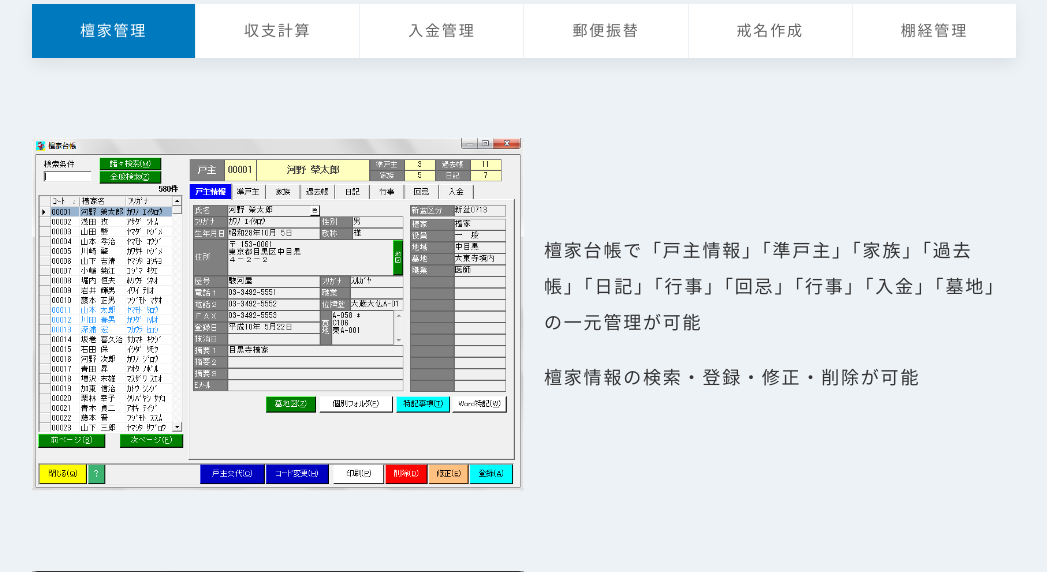
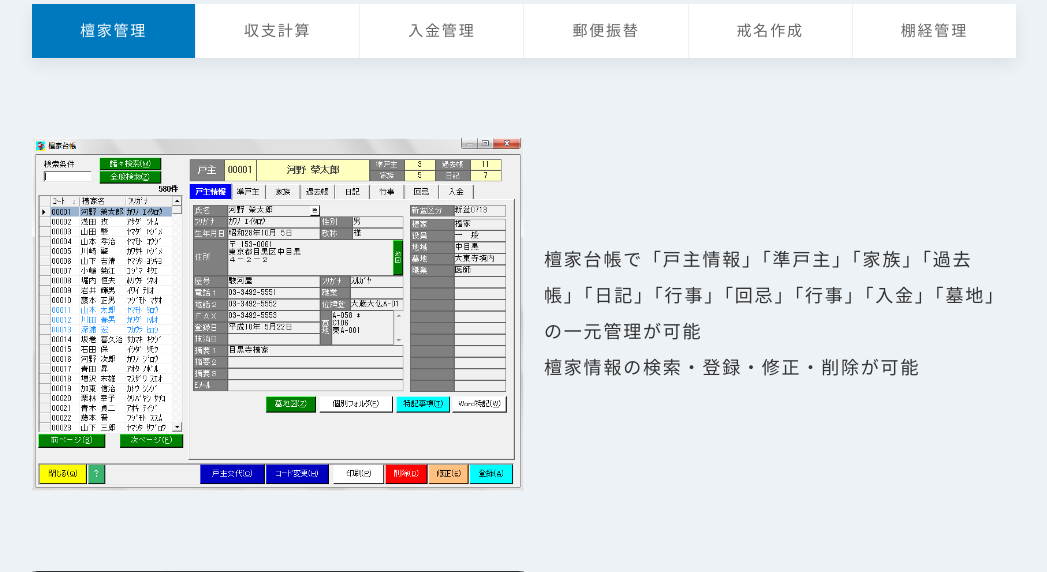
Before and after one commit to yumeko-16/maenokikaku, a PHP site: page /expert/index.html in a window 1280 px wide. Shown: the part 255-827 px from the top of the page, without its empty margins (116-1163 px from the left). Run offline with PHP 8.4, Linux system fonts and the light colour scheme; some libraries are stand-ins or nearby versions.

Commit message:
problemブロックのタイトルにモバイルオンリーの改行を追加。brクラスでマージンをとっていた箇所は削除

```diff
--- a/contact/index.php
+++ b/contact/index.php
@@ -235,9 +235,9 @@ function validation($data) {
           </ul>
           <div>
             <p>この度はお問い合わせ頂き誠にありがとうございました。</p>
-            <p class="br">いただいた内容につきましては入力していただいたメールアドレス宛に確認メールを送信させていただいております。</p>
-            <p class="br">もし、メールが到着しなかった場合は入力していただいたメールアドレスが間違っている可能性があります。</p>
-            <p class="br">お問い合わせいただいた内容につきましては、近日中にお返事させていただきます。</p>
+            <p>いただいた内容につきましては入力していただいたメールアドレス宛に確認メールを送信させていただいております。</p>
+            <p>もし、メールが到着しなかった場合は入力していただいたメールアドレスが間違っている可能性があります。</p>
+            <p>お問い合わせいただいた内容につきましては、近日中にお返事させていただきます。</p>
           </div>
 
           <?php else: ?>
--- a/css/style.css
+++ b/css/style.css
@@ -16,18 +16,12 @@
 }
 
 .br {
-  margin-top: 3.54167vw;
+  display: block;
 }
 
 @media (min-width: 481px) {
   .br {
-    margin-top: 2.34375vw;
-  }
-}
-
-@media (min-width: 769px) {
-  .br {
-    margin-top: 19px;
+    display: none;
   }
 }
 
--- a/expert/index.html
+++ b/expert/index.html
@@ -87,7 +87,7 @@
               <div class="expert__box">
                 <div class="expert__summary">
                   <p>檀家台帳で「戸主情報」「準戸主」「家族」「過去帳」「日記」「行事」「回忌」「行事」「入金」「墓地」の一元管理が可能</p>
-                  <p class="br">檀家情報の検索・登録・修正・削除が可能</p>
+                  <p>檀家情報の検索・登録・修正・削除が可能</p>
                 </div>
               </div>
             </div>
@@ -198,8 +198,8 @@
               <div class="expert__box">
                 <div class="expert__summary">
                   <p>自由に編集できる書式作成機能</p>
-                  <p class="br">檀家管理と連動</p>
-                  <p class="br">入金管理と連動（会費・寄付情報の参照）</p>
+                  <p>檀家管理と連動</p>
+                  <p>入金管理と連動（会費・寄付情報の参照）</p>
                 </div>
               </div>
             </div>
@@ -210,7 +210,7 @@
               <div class="expert__box">
                 <div class="expert__summary">
                   <p>郵政公社配布の振込用紙およびA4単票用紙に対応</p>
-                  <p class="br">印刷対象者の保存機能による再利用可能</p>
+                  <p>印刷対象者の保存機能による再利用可能</p>
                 </div>
               </div>
             </div>
@@ -243,8 +243,8 @@
               <div class="expert__box">
                 <div class="expert__summary">
                   <p>作成法名・戒名を過去帳へコピー</p>
-                  <p class="br">平仄・重複戒名・適合性など評価機能の充実</p>
-                  <p class="br">対句・性格・趣味・季節なども考慮</p>
+                  <p>平仄・重複戒名・適合性など評価機能の充実</p>
+                  <p>対句・性格・趣味・季節なども考慮</p>
                 </div>
               </div>
             </div>
@@ -267,9 +267,9 @@
               <div class="expert__box">
                 <div class="expert__summary">
                   <p>僧侶「99」人まで登録管理が可能</p>
-                  <p class="br">檀信徒カナ順による予定表出力</p>
-                  <p class="br">檀信徒（訪問先）への案内に日付・順番・予定時間の出力が可能</p>
-                  <p class="br">檀信徒（訪問先）へのラベル出力が可能</p>
+                  <p>檀信徒カナ順による予定表出力</p>
+                  <p>檀信徒（訪問先）への案内に日付・順番・予定時間の出力が可能</p>
+                  <p>檀信徒（訪問先）へのラベル出力が可能</p>
                 </div>
               </div>
             </div>
--- a/index.html
+++ b/index.html
@@ -89,7 +89,7 @@
 
       <section class="section problem">
         <div class="section__inner">
-          <h2 class="section__title">こんなお悩みありませんか？</h2>
+          <h2 class="section__title">こんなお悩み<br class="br">ありませんか？</h2>
           <ol class="problem__list">
             <li class="problem__item sa sa--up">
               <div class="problem__step">お悩み<small class="problem__num">1</small></div>
@@ -283,7 +283,7 @@
           <h2 class="section__title">会社情報</h2>
           <div class="company__concept">
             <p>当社は株式会社エクシオテック（旧_大東工業株式会社）の指定販売店として、寺院用ソフト（<span class="txt-bold">寺院エキスパートシステム</span>）の販売から導入指導およびサポートをおこなっております。</p>
-            <p class="br">IT業界をとりまく環境の変化は著しいものがあります。そうした中でメーカーと販売店、そしてユーザーさまのご要望を取り入れることで改善を積み重ねてまいりました。</p>
+            <p>IT業界をとりまく環境の変化は著しいものがあります。そうした中でメーカーと販売店、そしてユーザーさまのご要望を取り入れることで改善を積み重ねてまいりました。</p>
             <p>これからもユーザーさまのお役に立てるよう努めてまいります。</p>
           </div>
           <div class="company__content">
--- a/scss/mixin/_br.scss
+++ b/scss/mixin/_br.scss
@@ -1,10 +1,7 @@
 .br {
-  margin-top: get_vw(17);
+  display: block;
   @include sm() {
-    margin-top: get_vw-sm(18);
-  }
-  @include md() {
-    margin-top: 19px;
+    display: none;
   }
   &-sm {
     display: none;
```
Also changed, not shown: 1 other file.
